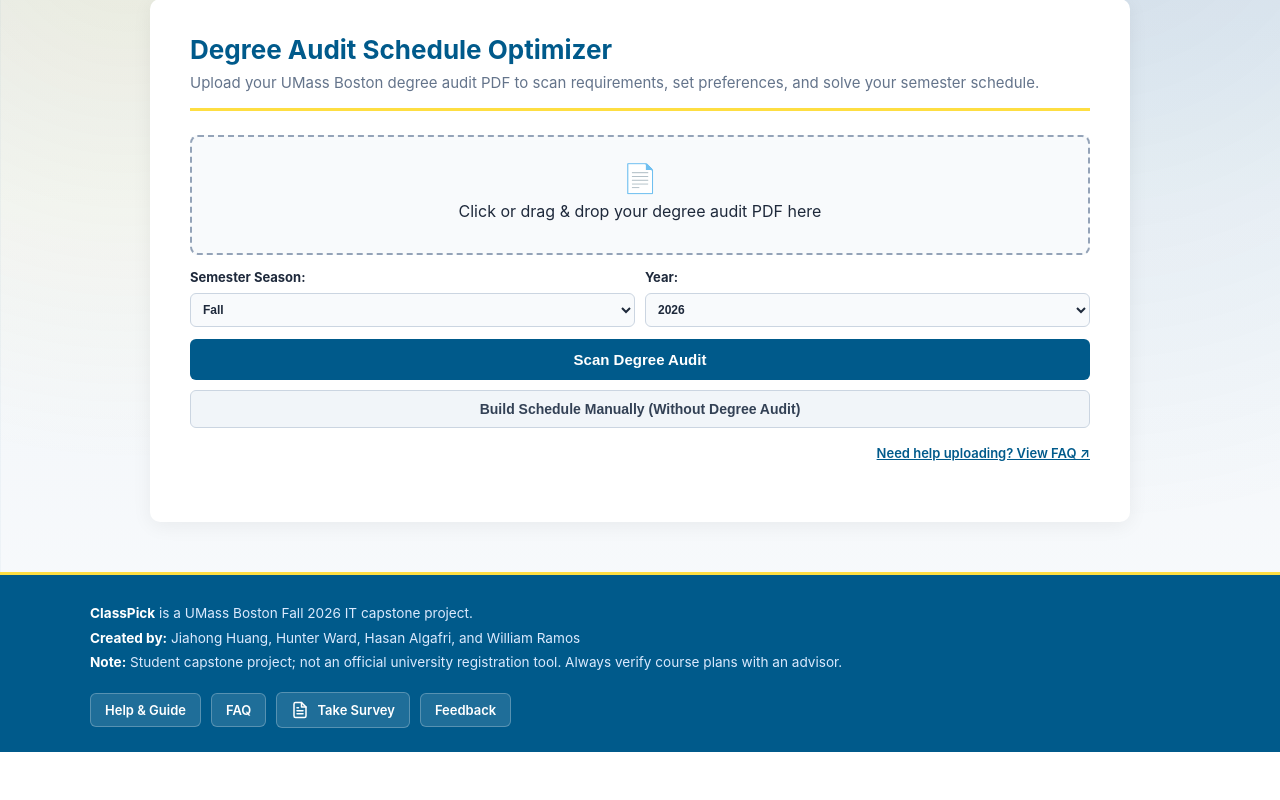
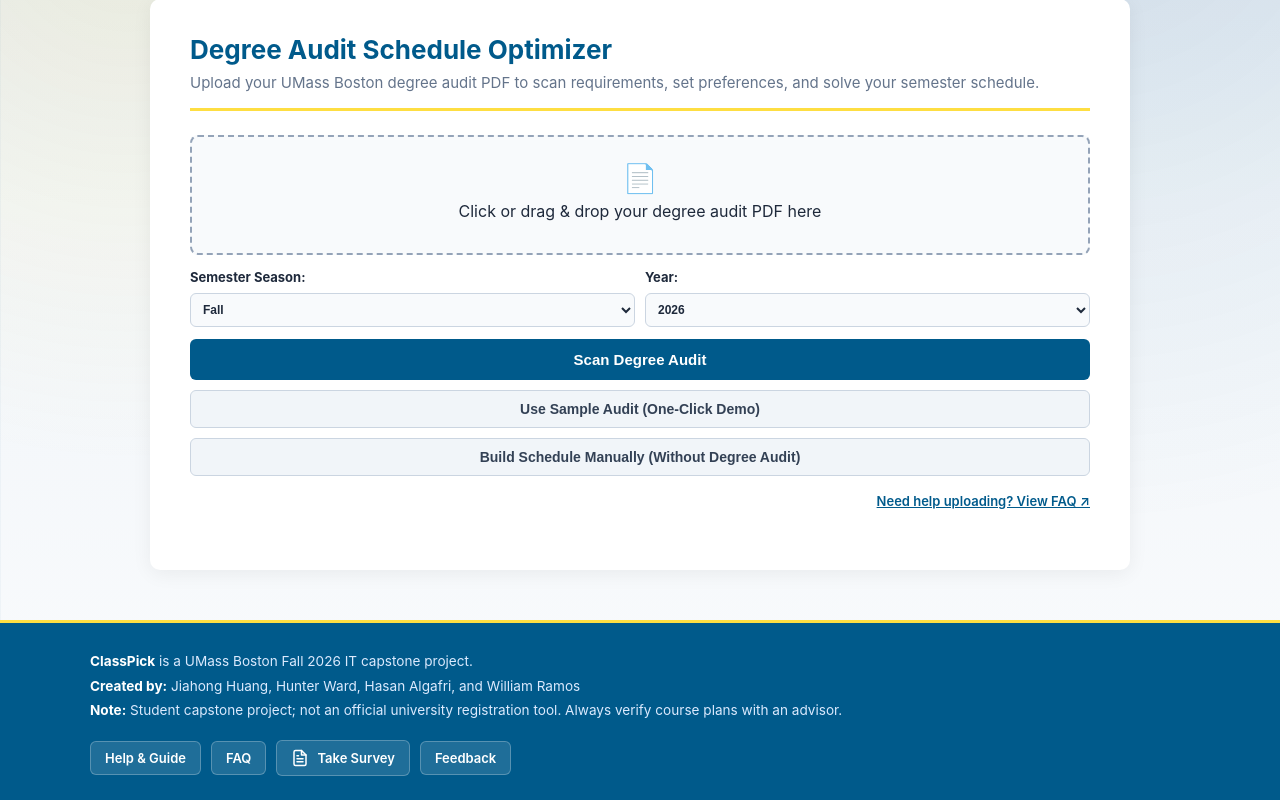
Before and after one commit to Ezake123/IT485-Project, a Flask app: page /planner in a window 1280 px wide. Shown: the part 147-947 px from the top of the page. Before the commit the page ends 899 px from the top, so only its background shows below. Run offline with Flask 3, Linux system fonts and the light colour scheme.

Commit message:
Added a sample audit of a CS major of bachelor of arts.

```diff
--- a/app.py
+++ b/app.py
@@ -742,6 +742,27 @@ def planner():
             else:
                 error_msg = "Please upload a valid .pdf degree audit file."
 
+        elif action == "sample":
+            sample_path = os.path.join(os.path.dirname(__file__), "sample_audit.pdf")
+            if os.path.exists(sample_path):
+                try:
+                    with open(sample_path, "rb") as f:
+                        pdf_bytes = io.BytesIO(f.read())
+                    completed_courses, earned_credits, raw_serialized_reqs, raw_gen_eds = parse_audit_pdf(pdf_bytes)
+                    audit_filename = "sample_audit.pdf"
+                    is_scanned = True
+
+                    serialized_reqs, elective_reqs = partition_requirements(raw_serialized_reqs)
+                    serialized_gen_eds = raw_gen_eds + elective_reqs
+
+                    if catalog:
+                        completed_set = {normalize_id(c) for c in completed_courses}
+                        candidate_courses = get_candidate_courses_pool(serialized_reqs, catalog, completed_set, earned_credits)
+                except Exception as e:
+                    error_msg = f"Failed to parse sample audit: {str(e)}"
+            else:
+                error_msg = "sample_audit.pdf not found in the root directory. Please ensure the file is present in your repository."
+
         elif action == "generate":
             audit_filename = request.form.get("audit_filename", "")
             raw_reqs_json = request.form.get("serialized_reqs_json", "[]")
--- a/templates/planner.html
+++ b/templates/planner.html
@@ -115,6 +115,9 @@
 
                 <div class="form-btn-stack">
                     <button type="submit" class="btn-primary" onclick="document.getElementById('formActionInput').value='scan';">Scan Degree Audit</button>
+                    <button type="submit" class="btn-manual-entry" onclick="document.getElementById('formActionInput').value='sample'; document.getElementById('auditInput').required=false;">
+                        Use Sample Audit (One-Click Demo)
+                    </button>
                     <button type="submit" class="btn-manual-entry" onclick="document.getElementById('formActionInput').value='manual'; document.getElementById('auditInput').required=false;">
                         Build Schedule Manually (Without Degree Audit)
                     </button>
```
Also changed, not shown: 1 other file.
